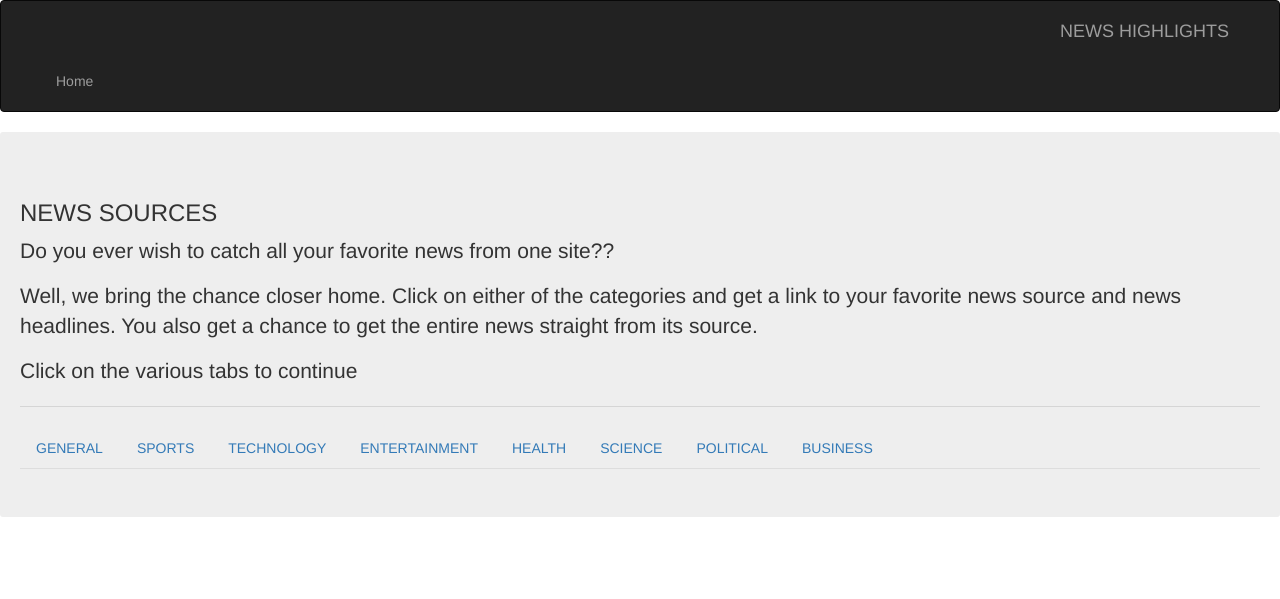
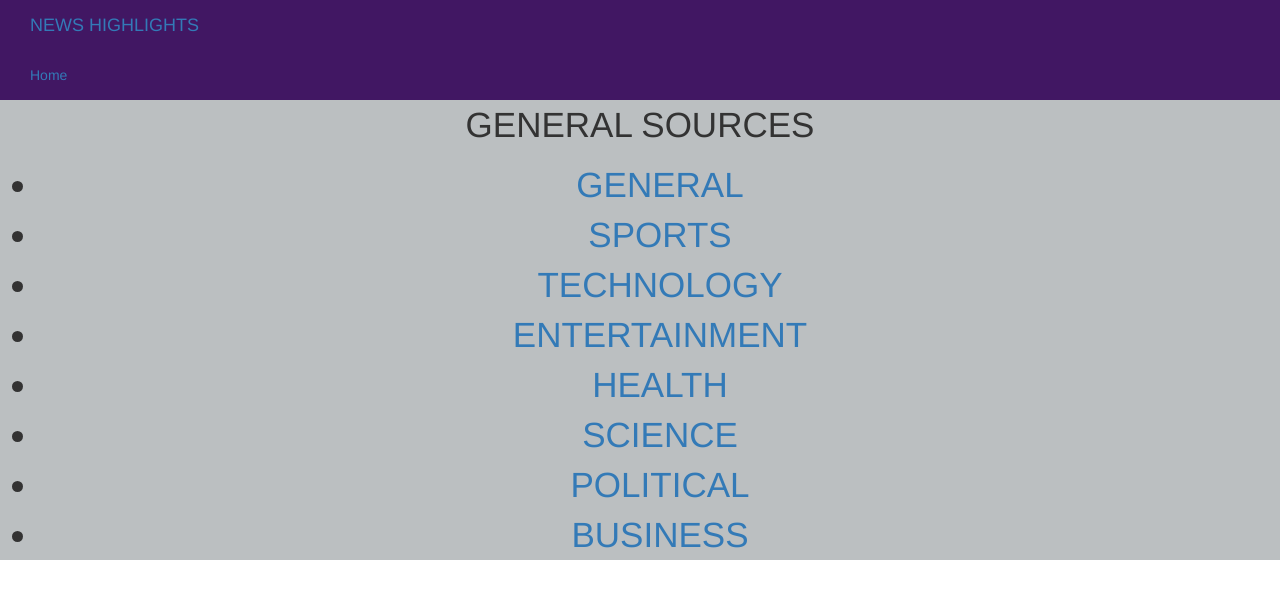
Before and after one commit to leezichanga/Newshighlights, a Flask app: template app/templates/index.html in a window 1280 px wide. Shown: the top 599 px of the page. Run offline with Flask 2, Linux system fonts and the light colour scheme; the template is opened without the code that fills it, so the values that code supplies are empty; some libraries are stand-ins or nearby versions.

Commit message:
add styling

```diff
--- a/app/static/css/index.css
+++ b/app/static/css/index.css
@@ -0,0 +1,9 @@
+/* .tabs {
+  size: 100px
+  text-align:center;
+} */
+
+h3{
+  text-align: center;
+  font-size: 60px;
+}
--- a/app/templates/index.html
+++ b/app/templates/index.html
@@ -9,15 +9,10 @@
 <!-- end of styles -->
 
     {% block content %}
-    <div class="jumbotron">
-        <h3>NEWS SOURCES</h3>
-           <p> Do you ever wish to catch all your favorite news from one site??</p>
-            <p>Well, we bring the chance closer home. Click on either of the categories and get a link
-                to your favorite news source and news headlines. You also get a chance to get the entire news straight from its source.
-            </p>
-            <p>Click on the various tabs to continue</p>
-            <hr/>
-    <ul class="nav nav-tabs">
+    <div class="jumbotron-fluid">
+     <div class="in" style="background-color: #bbbfc1;font-size: 35px; text-align:center;">
+  <p>GENERAL SOURCES</p>
+    <ul class=tabs>
             <li><a data-toggle="tab" href="#general">GENERAL</a></li>
             <li><a data-toggle="tab" href="#sports">SPORTS</a></li>
             <li><a data-toggle="tab" href="#technology">TECHNOLOGY</a></li>
@@ -28,6 +23,7 @@
             <li><a data-toggle="tab" href="#business">BUSINESS</a></li>
         </ul>
           <div class="tab-content">
+             <!-- <div class="inn" style="background-color:#84a3cc ; font-size: 18px;text-align:center;"> -->
 
             <div id="general" class="tab-pane fade">
 
@@ -36,7 +32,7 @@
             </div>
             <div id="sports" class="tab-pane fade">
                 <!-- Sports news sources-->
-                {{ macro.displayNewsList(sports) }}
+                {{ macro.displayNewsList(sports) }}text-align:center;
             </div>
             <div id="technology" class="tab-pane fade">
                 <!-- Technology news sources -->
@@ -63,6 +59,8 @@
                 {{macro.displayNewsList(science)}}
             </div>
           </div>
+        </style>
     </div>
+  </div>
 
     {% endblock %}
--- a/app/templates/navbar.html
+++ b/app/templates/navbar.html
@@ -1,6 +1,6 @@
-<div class="navbar navbar-inverse" role="navigation">
+<div class="hightlight" style="background-color: #411763;">
+
     <div class="container-fluid">
-        <div class="navbar-header">
             <button type="button" class="navbar-toggle" data-toggle="collapse" data-target=".navbar-collapse">
               <span class="sr-only">Toggle navigation</span>
               <span class="icon-bar"></span>
@@ -14,5 +14,4 @@
                 <li><a href="/">Home</a></li>
         </div>
 
-    </div>
 </div>
--- a/app/templates/news.html
+++ b/app/templates/news.html
@@ -9,7 +9,7 @@
 
 {% block content %}
 <div class="container">
-        <h3>CHECKOUT TOP HEADLINES</h3>
+        <h3> TOP HEADLINES</h3>
         <p>{{ macro.displayArticleList(articles) }}</p>
 </div>
 {% endblock %}
```
